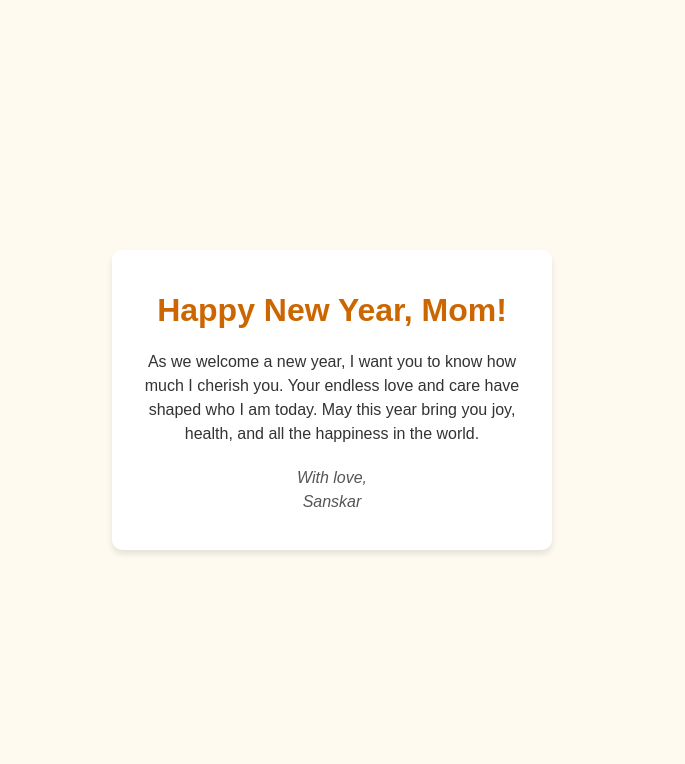
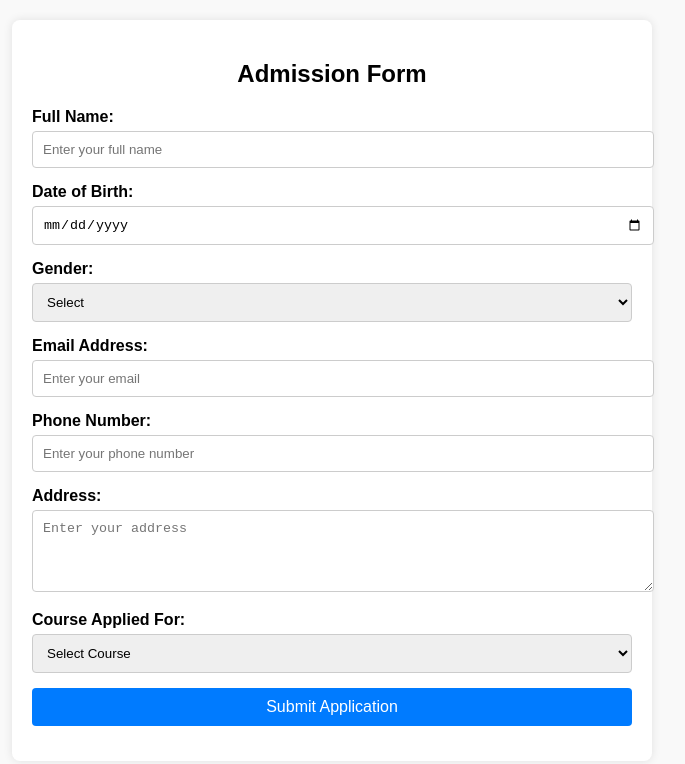
Before and after one commit to lee-2507/lee-2507.github.io, a plain HTML site: page index.html in a window 1280 px wide. Shown: the whole page, without its empty margins (308-993 px from the left). Drawn offline with Linux system fonts and the light colour scheme.

Commit message:
Add files via upload

```diff
--- a/index.html
+++ b/index.html
@@ -3,50 +3,105 @@
 <head>
     <meta charset="UTF-8">
     <meta name="viewport" content="width=device-width, initial-scale=1.0">
-    <title>Happy New Year, Mom!</title>
+    <title>Admission Form</title>
     <style>
         body {
             font-family: Arial, sans-serif;
-            background-color: #fffaf0;
-            color: #333;
             margin: 0;
-            padding: 0;
-            display: flex;
-            justify-content: center;
-            align-items: center;
-            height: 100vh;
+            padding: 20px;
+            background-color: #f9f9f9;
         }
-        .card {
-            background: #ffffff;
-            border-radius: 10px;
-            box-shadow: 0 4px 6px rgba(0, 0, 0, 0.1);
-            max-width: 400px;
+        .form-container {
+            max-width: 600px;
+            margin: auto;
             padding: 20px;
+            background: white;
+            border-radius: 8px;
+            box-shadow: 0 0 10px rgba(0, 0, 0, 0.1);
+        }
+        .form-container h2 {
             text-align: center;
+            margin-bottom: 20px;
         }
-        .card h1 {
-            color: #cc6600;
+        .form-group {
+            margin-bottom: 15px;
         }
-        .card p {
+        .form-group label {
+            display: block;
+            margin-bottom: 5px;
+            font-weight: bold;
+        }
+        .form-group input, .form-group select, .form-group textarea {
+            width: 100%;
+            padding: 10px;
+            border: 1px solid #ccc;
+            border-radius: 4px;
+        }
+        .form-group textarea {
+            resize: vertical;
+        }
+        .form-group button {
+            width: 100%;
+            padding: 10px;
+            background-color: #007bff;
+            color: white;
+            border: none;
+            border-radius: 4px;
             font-size: 16px;
-            line-height: 1.5;
         }
-        .card .signature {
-            margin-top: 20px;
-            font-style: italic;
-            color: #555;
+        .form-group button:hover {
+            background-color: #0056b3;
         }
     </style>
 </head>
 <body>
-    <div class="card">
-        <h1>Happy New Year, Mom!</h1>
-        <p>
-            As we welcome a new year, I want you to know how much I cherish you.
-            Your endless love and care have shaped who I am today.
-            May this year bring you joy, health, and all the happiness in the world.
-        </p>
-        <p class="signature">With love, <br>Sanskar</p>
-    </div>
+
+<div class="form-container">
+    <h2>Admission Form</h2>
+    <form action="submit_form.php" method="post">
+        <div class="form-group">
+            <label for="fullName">Full Name:</label>
+            <input type="text" id="fullName" name="fullName" placeholder="Enter your full name" required>
+        </div>
+        <div class="form-group">
+            <label for="dob">Date of Birth:</label>
+            <input type="date" id="dob" name="dob" required>
+        </div>
+        <div class="form-group">
+            <label for="gender">Gender:</label>
+            <select id="gender" name="gender" required>
+                <option value="">Select</option>
+                <option value="Male">Male</option>
+                <option value="Female">Female</option>
+                <option value="Other">Other</option>
+            </select>
+        </div>
+        <div class="form-group">
+            <label for="email">Email Address:</label>
+            <input type="email" id="email" name="email" placeholder="Enter your email" required>
+        </div>
+        <div class="form-group">
+            <label for="phone">Phone Number:</label>
+            <input type="tel" id="phone" name="phone" placeholder="Enter your phone number" required>
+        </div>
+        <div class="form-group">
+            <label for="address">Address:</label>
+            <textarea id="address" name="address" rows="4" placeholder="Enter your address" required></textarea>
+        </div>
+        <div class="form-group">
+            <label for="course">Course Applied For:</label>
+            <select id="course" name="course" required>
+                <option value="">Select Course</option>
+                <option value="Science">Science</option>
+                <option value="Commerce">Commerce</option>
+                <option value="Arts">Arts</option>
+            </select>
+        </div>
+        <div class="form-group">
+            <button type="submit">Submit Application</button>
+        </div>
+    </form>
+</div>
+
 </body>
 </html>
```
